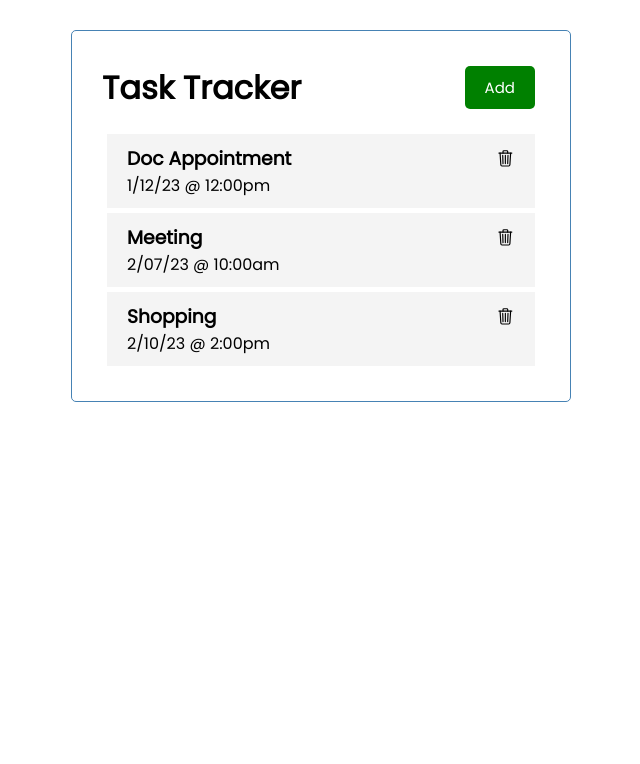
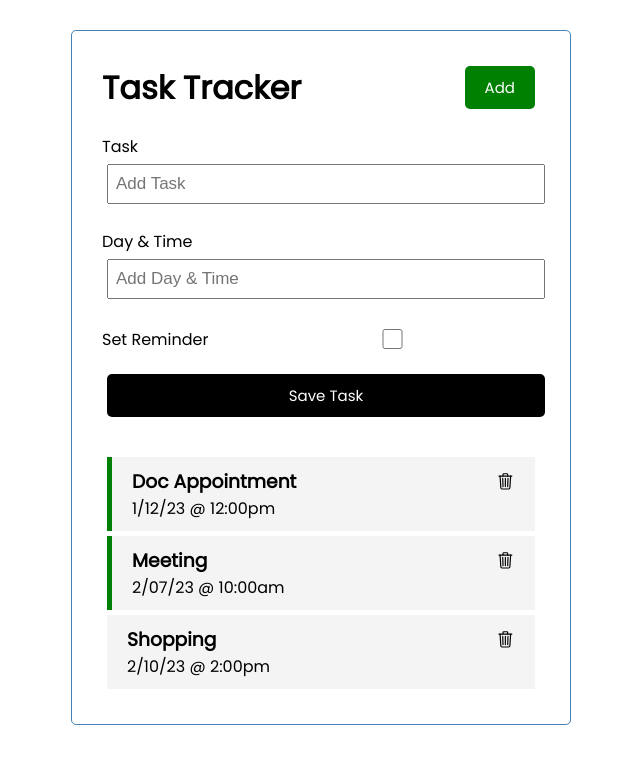
Before and after one commit to eliot390/ReactTask, a React (Create React App) app: page / in a window 1280 px wide. Shown: the top 764 px of the page, without its empty margins (319-959 px from the left). Built offline with nearby package versions, Linux system fonts and the light colour scheme.

Commit message:
addtask added, updated files

```diff
--- a/src/App.js
+++ b/src/App.js
@@ -1,5 +1,6 @@
 import Header from './components/Header'
 import Tasks from './components/Tasks'
+import AddTask from './components/AddTask'
 import {useState} from 'react'
 
 function App() {
@@ -28,10 +29,15 @@
     setTasks(tasks.filter((task) => task.id !== id))
   }
 
+  const toggleReminder = (id) => {
+    setTasks(tasks.map((task) => task.id === id ? {...task, reminder: !task.reminder} : task))
+  }
+
   return (
-    <div className="container">
+    <div className='container'>
       <Header />
-      {tasks.length > 0 ? <Tasks tasks={tasks} onDelete={deleteTask}/> : 'No more tasks.'}
+      <AddTask />
+      {tasks.length > 0 ? <Tasks tasks={tasks} onDelete={deleteTask} onToggle={toggleReminder}/> : 'No more tasks.'}
     </div>
   );
 }
--- /dev/null
+++ b/src/components/AddTask.js
@@ -0,0 +1,28 @@
+import {useState} from 'react'
+
+const AddTask = () => {
+  const [text, setText] = useState('')
+  const [day, setDay] = useState('')
+  const [reminder, setReminder] = useState(false)
+
+  return (
+    <form className='add-form'>
+      <div className='form-control'>
+        <label>Task</label>
+        <input type='text' placeholder='Add Task' value={text} onChange={(e) => setText(e.target.value)}/>
+      </div>
+      <div className='form-control'>
+        <label>Day & Time</label>
+        <input type='text' placeholder='Add Day & Time' value={day} onChange={(e) => setDay(e.target.value)}/>
+      </div>
+      <div className='form-control form-control-check'>
+        <label>Set Reminder</label>
+        <input type='checkbox' value={reminder} onChange={(e) => setReminder(e.currentTarget.checked)}/>
+      </div>
+
+      <input type='submit' value='Save Task' className='btn btn-block' />
+    </form>
+  )
+}
+
+export default AddTask
--- a/src/components/Task.js
+++ b/src/components/Task.js
@@ -1,9 +1,12 @@
 import {IoTrashOutline} from 'react-icons/io5'
 
-const Task = ({task, onDelete}) => {
+const Task = ({task, onDelete, onToggle}) => {
   return (
-    <div className="task">
-      <h3>{task.text}{' '} <IoTrashOutline onClick={() => onDelete(task.id)}/></h3>
+    <div className={`task ${task.reminder ? 'reminder' : ''}`} onDoubleClick={() => onToggle(task.id)}>
+      <h3>
+        {task.text}{' '}
+        <IoTrashOutline onClick={() => onDelete(task.id)}/>
+      </h3>
       <p>{task.day}</p>
     </div>
   )
--- a/src/components/Tasks.js
+++ b/src/components/Tasks.js
@@ -1,10 +1,14 @@
 import Task from "./Task"
 
-const Tasks = ({tasks, onDelete}) => {
+const Tasks = ({tasks, onDelete, onToggle}) => {
   return (
     <>
       {tasks.map((task, index) => (
-        <Task key={index} task={task} onDelete={onDelete}/>
+        <Task
+          key={index}
+          task={task}
+          onDelete={onDelete}
+          onToggle={onToggle}/>
       ))}
     </>
   )
```
